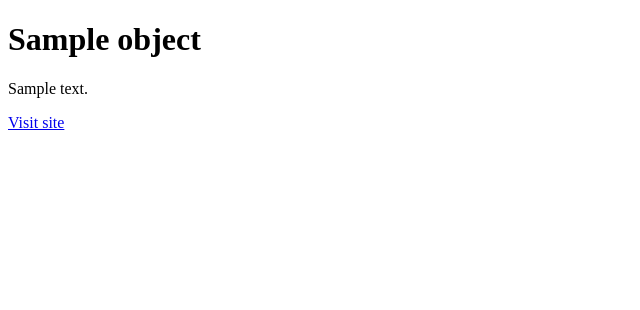
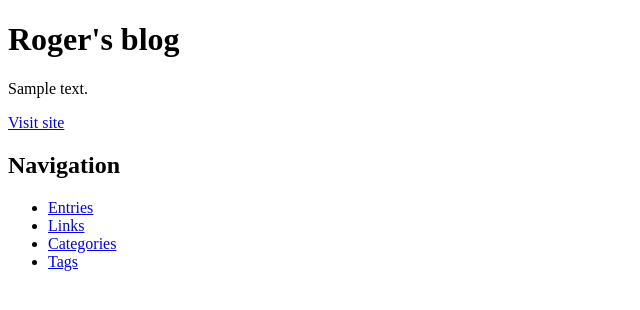
Before and after one commit to rrw4/django_cms, a Django app: template templates/django_blog/link_detail.html in a window 1280 px wide. Shown: the top 310 px of the page, without its empty margins (0-640 px from the left). Run offline with Django 3.2, Linux system fonts and the light colour scheme; the template is opened without the code that fills it: most values are stand-ins (such as "Sample title", 1, 10 or a date in 2020).

Commit message:
add header, content, sidebar divs to base template

```diff
--- a/templates/django_blog/base.html
+++ b/templates/django_blog/base.html
@@ -2,11 +2,24 @@
                   "http://www.w3.org/TR/xhtml1/DTD/xhtml1-strict.dtd">
 <html xmlns="http://www.w3.org/1999/xhtml" lang="en" xml:lang="en">
 <head>
-<title>Weblog: {{ object.title }}</title>
+    <title>Roger's blog {% block title %}{% endblock %}</title>
 </head>
 <body>
-<h1>{{ object.title }}</h1>
-{% block content %}
-{% endblock %}
+    <div id="header">
+        <h1 id="branding">Roger's blog</h1>
+    </div>
+    <div id="content">
+        {% block content %}
+        {% endblock %}
+    </div>
+    <div id="sidebar">
+        <h2>Navigation</h2>
+        <ul id="main-nav">
+            <li id="main-nav-entries"><a href="/weblog/">Entries</a></li>
+            <li id="main-nav-links"><a href="/weblog/links/">Links</a></li>
+            <li id="main-nav-categories"><a href="/weblog/categories/">Categories</a></li>
+            <li id="main-nav-tags"><a href="/weblog/tags/">Tags</a></li>
+        </ul>
+    </div>
 </body>
 </html>
```
